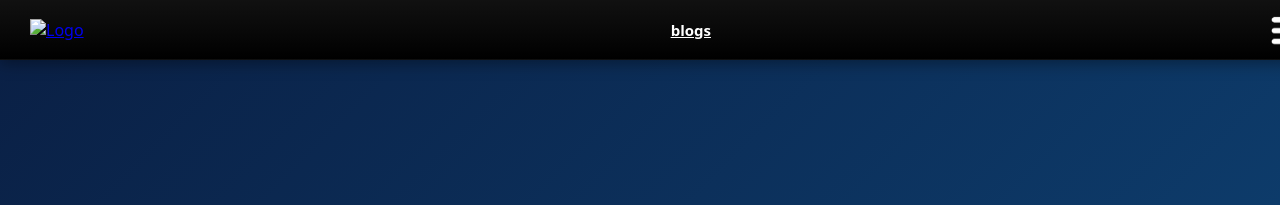
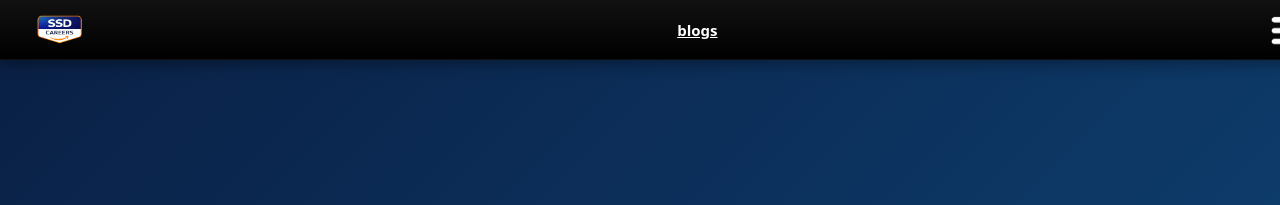
Before and after one commit to RamDhamdar2313/knowledge-base, a Jekyll site: the page built from index.md, in a window 1280 px wide. Shown: the top 205 px of the page. Built offline with Jekyll 4.4.1, drawn with Linux system fonts in a browser that asks for light colours.

Commit message:
Error tuesday

```diff
--- a/_includes/navbar.html
+++ b/_includes/navbar.html
@@ -1,7 +1,7 @@
  <header class="top-ribbon">
   <div class="ribbon-left">
     <a href="index.html" class="logo-button">
-    <img src="{{site.baseurl}}assets/images/icon.png" alt="Logo"></a>
+    <img src="assets/images/icon.png" alt="Logo"></a>
   </div>
   <nav class="ribbon-right">
     <a href="{{ site.baseurl }}/blogs/">blogs</a>
```
